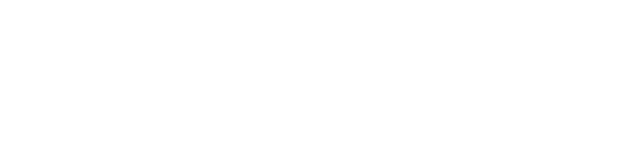
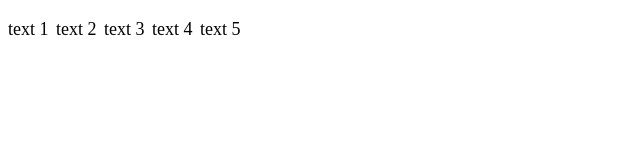
Before and after one commit to freshjsftm/fm_at_rules, a plain HTML site: page index.html in a window 1280 px wide. Shown: the whole page, without its empty margins (0-640 px from the left). Drawn offline with Linux system fonts and the light colour scheme.

Commit message:
Example rem

```diff
--- a/assets/css/style.css
+++ b/assets/css/style.css
@@ -0,0 +1,12 @@
+:root{
+  font-size: 18px;
+}
+ul{
+  margin: 0;
+  padding: 0;
+  font-size: 30px;
+}
+li{
+  display: inline-block;
+  font-size: 1rem;
+}
--- a/index.html
+++ b/index.html
@@ -5,8 +5,15 @@
   <meta http-equiv="X-UA-Compatible" content="IE=edge">
   <meta name="viewport" content="width=device-width, initial-scale=1.0">
   <title>Document</title>
+  <link rel="stylesheet" href="./assets/css/style.css">
 </head>
 <body>
-
+  <ul>
+    <li>text 1</li>
+    <li>text 2</li>
+    <li>text 3</li>
+    <li>text 4</li>
+    <li>text 5</li>
+  </ul>
 </body>
 </html>
```
